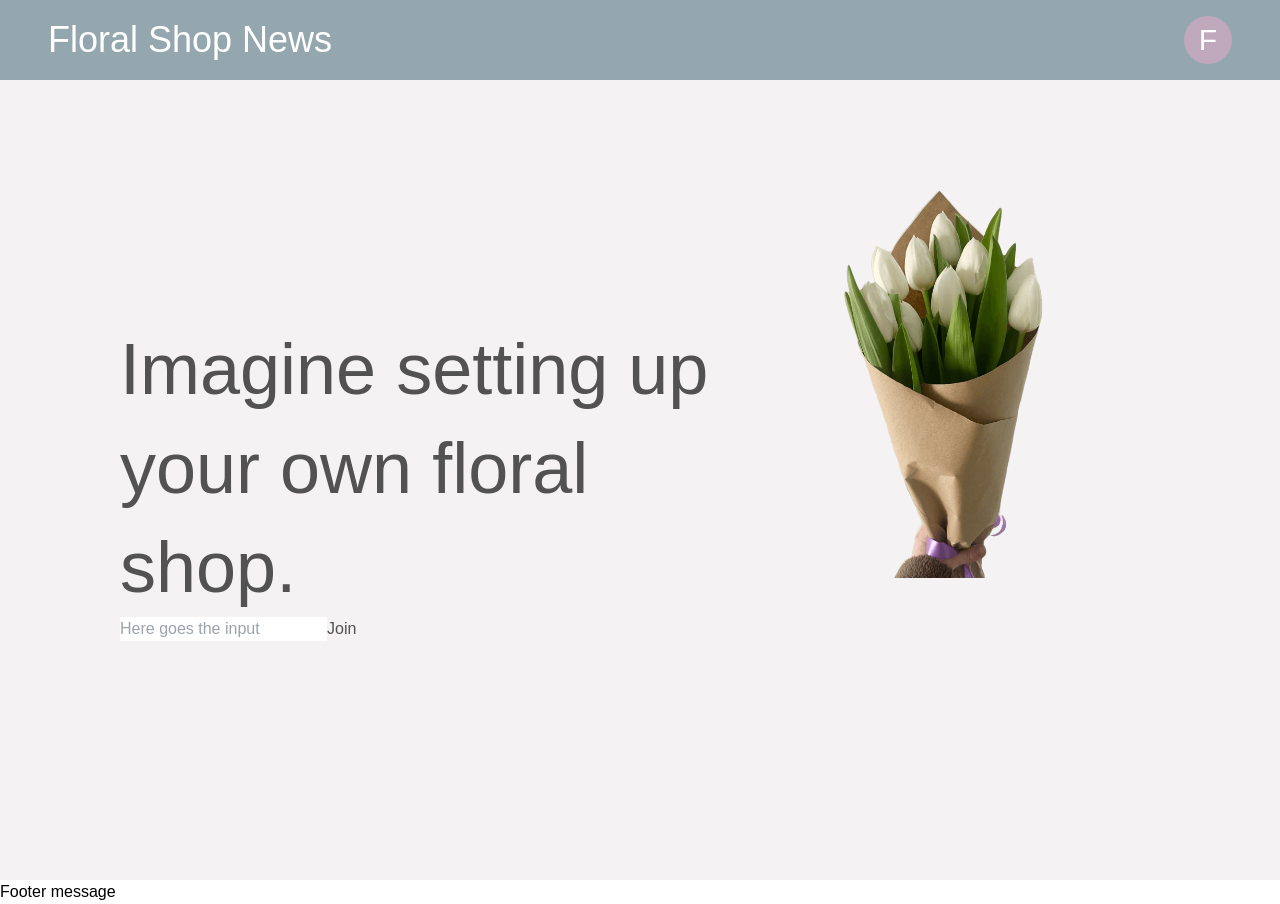
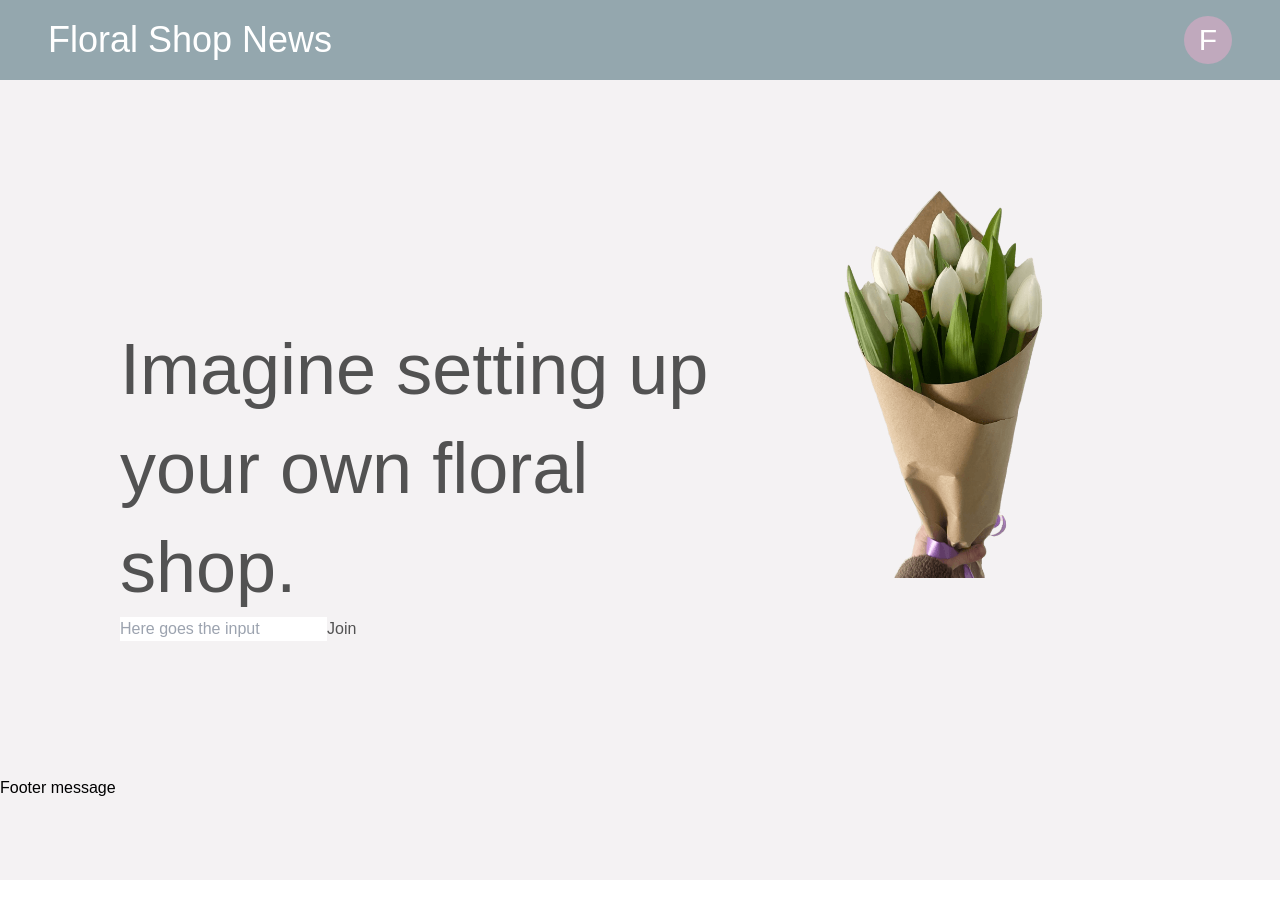
Before and after one commit to tinkereryorch/newsletter-landing-page, a Next.js app: page /landing_page in a window 1280 px wide. After the commit the page ends 880 px from the top, so only its background shows below. Built offline with nearby package versions, Linux system fonts and the light colour scheme; a web font is replaced by a local one.

Commit message:
Added initial styles to footer

```diff
--- a/src/components/footer.js
+++ b/src/components/footer.js
@@ -1,8 +1,8 @@
 export default function Footer() {
     return(
-        <footer>
-            <section>
-                <p>Footer message</p>
+        <footer className="fixed bottom-0 w-full">
+            <section className="bg-floral-fill">
+                <p className="">Footer message</p>
             </section>
         </footer>
     );
```
